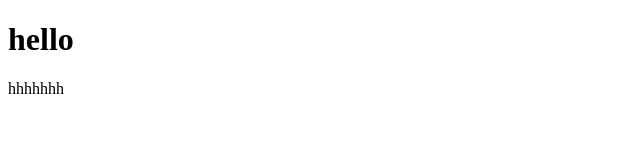
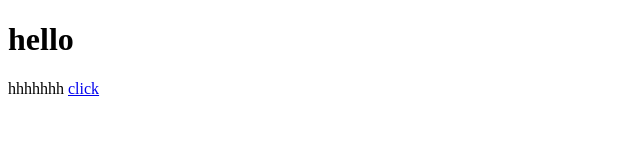
Before and after one commit to Xue-wenhua/myapp, a website: page src/index.html in a window 1280 px wide. Shown: the full height of the page, 0-640 px from the left. Drawn offline with Linux system fonts and the light colour scheme.

Commit message:
div添加了a标签

```diff
--- a/src/index.html
+++ b/src/index.html
@@ -9,6 +9,7 @@
     <h1>hello</h1>
     <div>
         hhhhhhh
+        <a href="#">click</a>
     </div>
 </body>
 </html>
```
